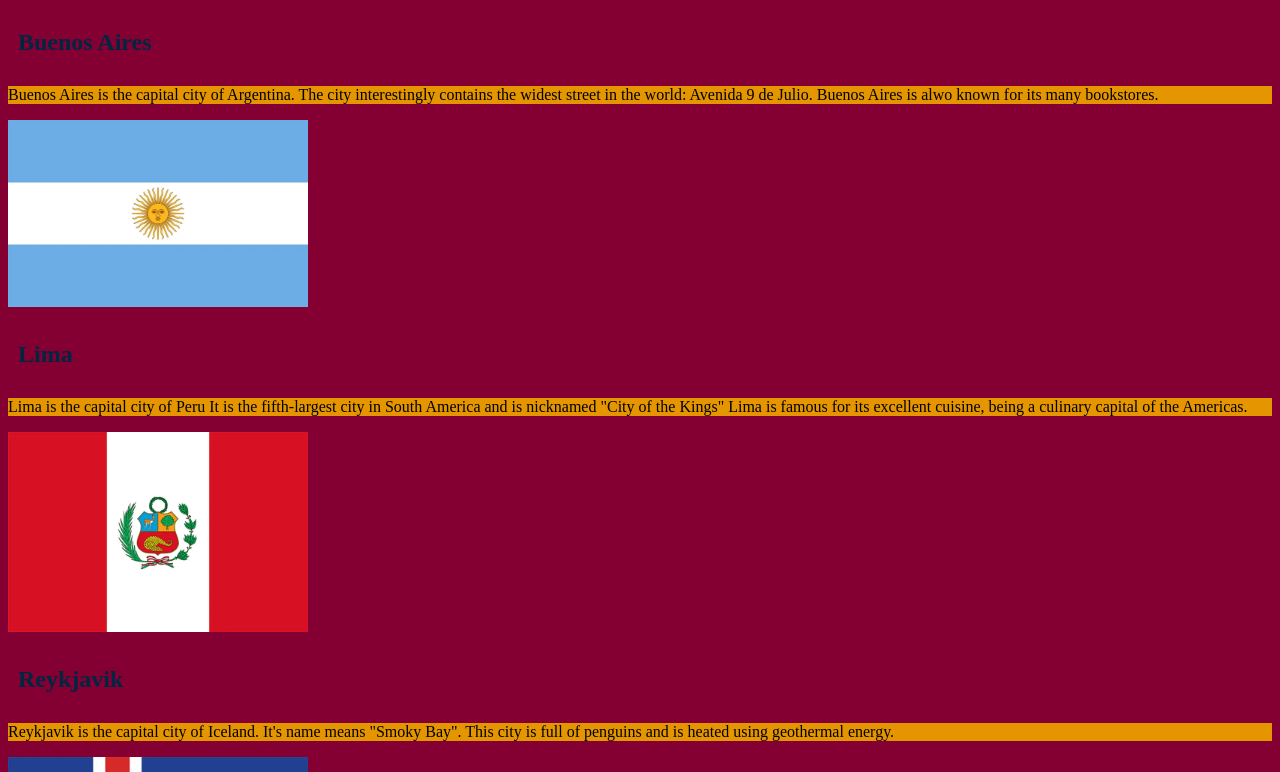
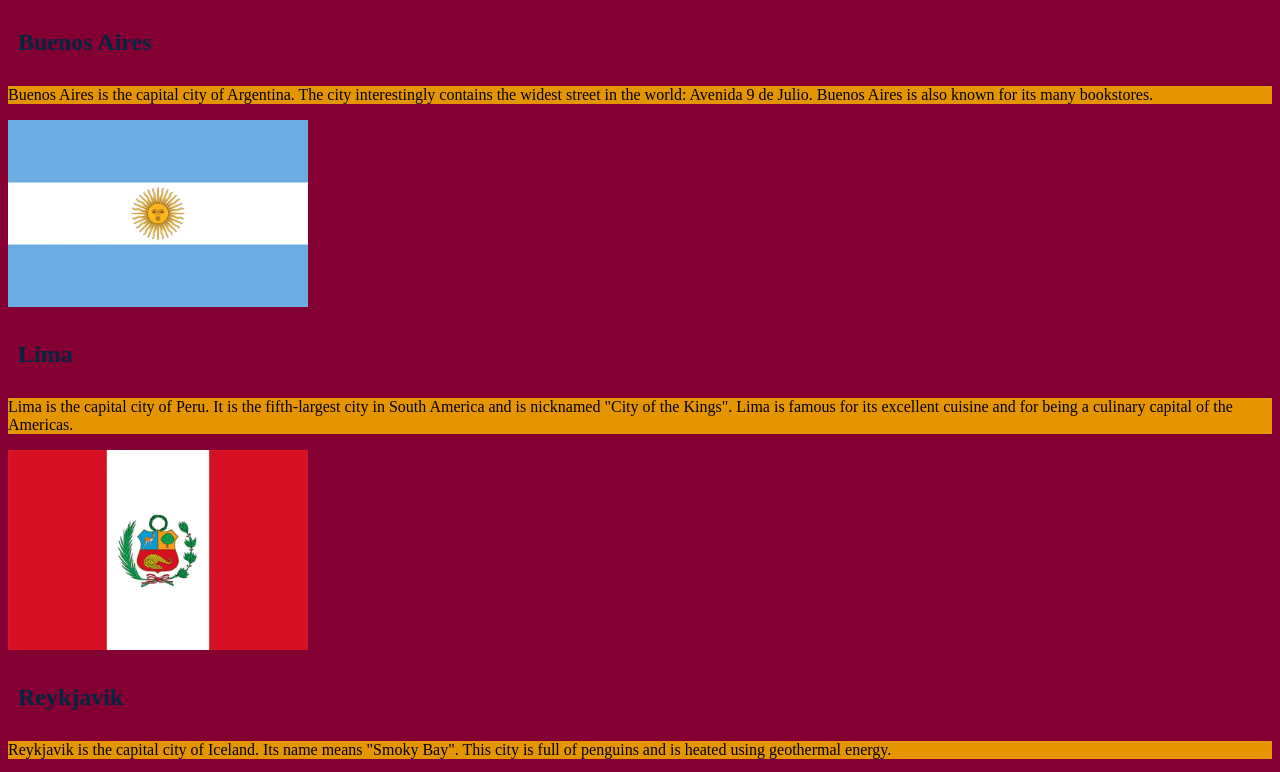
Before and after one commit to ICS20-Programming-ZoiaB/Unit1-03-HTML-Style, a plain HTML site: page cities.html in a window 1280 px wide. Shown: the part 141-913 px from the top of the page. Drawn offline with Linux system fonts and the light colour scheme.

Commit message:
Fixed spelling errors.

```diff
--- a/cities.html
+++ b/cities.html
@@ -33,15 +33,15 @@
 
     <!--Multiple elements with the same class -->
     <h2 class="city">Buenos Aires</h2>
-    <p style="background-color:#E59500;">Buenos Aires is the capital city of Argentina. The city interestingly contains the widest street in the world: Avenida 9 de Julio. Buenos Aires is alwo known for its many bookstores.</p>
+    <p style="background-color:#E59500;">Buenos Aires is the capital city of Argentina. The city interestingly contains the widest street in the world: Avenida 9 de Julio. Buenos Aires is also known for its many bookstores.</p>
     <img src="./images/argentina.webp" width="300" alt="Argentina">
 
     <h2 class="city">Lima</h2>
-    <p style="background-color:#E59500;">Lima is the capital city of Peru It is the fifth-largest city in South America and is nicknamed "City of the Kings" Lima is famous for its excellent cuisine, being a culinary capital of the Americas.</p>
+    <p style="background-color:#E59500;">Lima is the capital city of Peru. It is the fifth-largest city in South America and is nicknamed "City of the Kings". Lima is famous for its excellent cuisine and for being a culinary capital of the Americas.</p>
     <img src="./images/peru.webp" width="300" alt="Peru">
 
     <h2 class="city">Reykjavik</h2>
-    <p style="background-color:#E59500;">Reykjavik is the capital city of Iceland. It's name means "Smoky Bay". This city is full of penguins and is heated using geothermal energy.</p>
+    <p style="background-color:#E59500;">Reykjavik is the capital city of Iceland. Its name means "Smoky Bay". This city is full of penguins and is heated using geothermal energy.</p>
     <img src="./images/iceland.webp" width="300" alt="Iceland">
 
     <h2 class="city">Kyiv</h2>
```
Also changed, not shown: index.html (+1 -1 lines).
